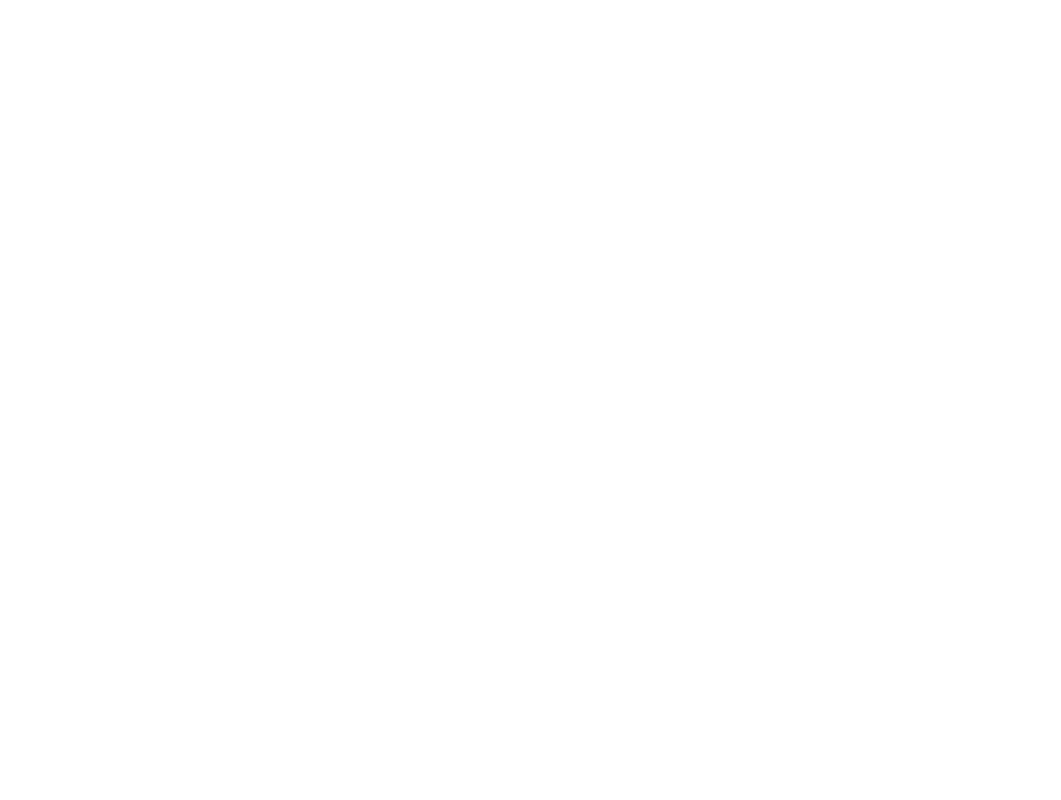
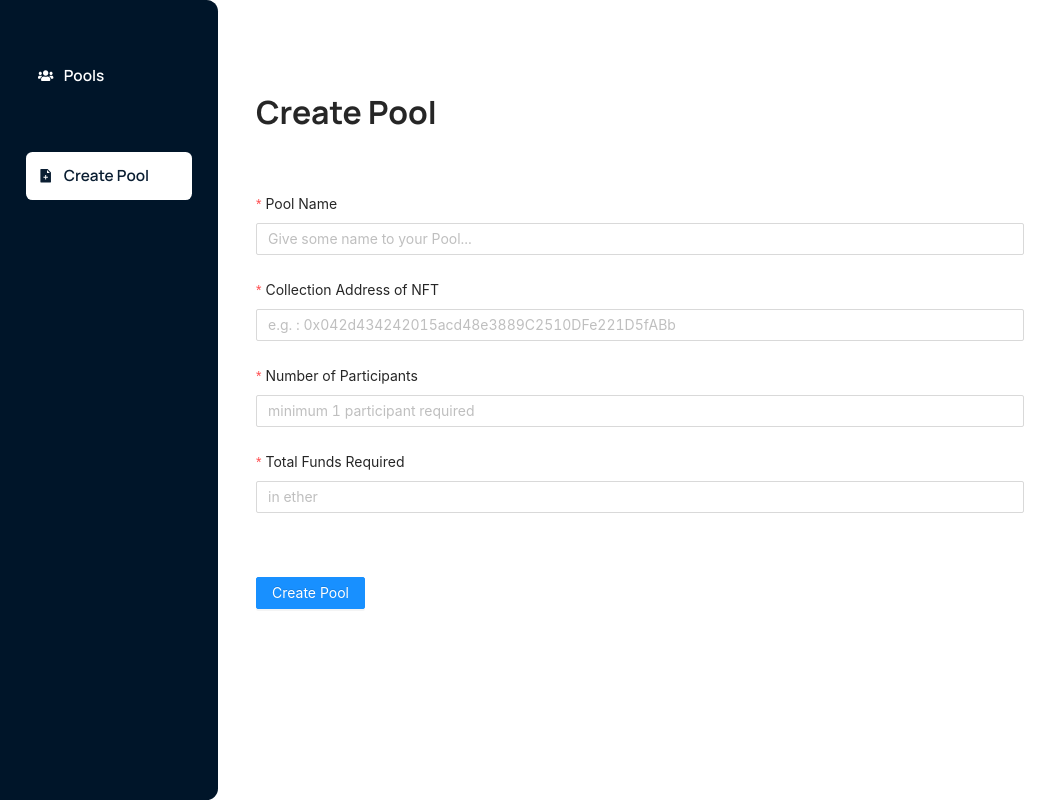
Before and after one commit to darshanhande11/Cluster-Protocol, a React (Create React App) app: page /dashboard in a window 1280 px wide. Before the commit this address had no page. Shown: the whole page, without its empty margins (0-1061 px from the left). Built offline with nearby package versions, Linux system fonts and the light colour scheme.

Commit message:
added pools component

```diff
--- a/package.json
+++ b/package.json
@@ -9,6 +9,7 @@
     "antd": "^4.22.4",
     "react": "^18.2.0",
     "react-dom": "^18.2.0",
+    "react-icons": "^4.4.0",
     "react-router-dom": "^6.3.0",
     "react-scripts": "5.0.1",
     "web-vitals": "^2.1.4"
--- a/src/App.js
+++ b/src/App.js
@@ -2,6 +2,7 @@
 import './App.css';
 import { BrowserRouter as Router, Routes, Route } from 'react-router-dom';
 import LandingPage from './components/LandingPage/LandingPage';
+import Dashboard from './components/Dashboard/Dashboard';
 
 function App() {
   return (
@@ -9,6 +10,7 @@
       <Router>
           <Routes>
             <Route path="/" element={<LandingPage />} />
+            <Route path="/dashboard" element={<Dashboard />} />
           </Routes>
       </Router>
     </div>
--- /dev/null
+++ b/src/components/Dashboard/CreatePool/CreatePool.css
@@ -0,0 +1,18 @@
+.cp-div {
+    margin: 0 3vw;
+    width: 60vw;
+    display: flex;
+    flex-direction: column;
+    justify-content: center;
+    height: 100%;
+}
+.cp-heading {
+    font-size: 2rem;
+    font-family: 'ManropeBold';
+}
+.cp-form {
+    margin: 5vh 0;
+}
+.cp-submit-form-item {
+    padding: 5vh 0;
+}
--- /dev/null
+++ b/src/components/Dashboard/CreatePool/CreatePool.jsx
@@ -0,0 +1,34 @@
+import React from 'react'
+import { Button, Input, Form } from 'antd';
+import './CreatePool.css';
+
+const CreatePools = () => {
+  const [form] = Form.useForm();
+  return (
+    <div className='cp-div'>
+      <h1 className='cp-heading'>Create Pool</h1>
+      <Form className='cp-form' form={form} layout={'vertical'}
+      >
+        <Form.Item label="Pool Name" name="Pool name" rules={[{required: true}]} >
+          <Input placeholder='Give some name to your Pool...' />
+        </Form.Item>
+        <Form.Item label="Collection Address of NFT" name="Collection Address" rules={[{required: true}]}  >
+          <Input placeholder='e.g. : 0x042d434242015acd48e3889C2510DFe221D5fABb' />
+        </Form.Item>
+        <Form.Item label="Number of Participants" name="Number of Participants" rules={[{required: true}]} >
+          <Input type='number' placeholder='minimum 1 participant required' />
+        </Form.Item>
+        <Form.Item label="Total Funds Required" name="Total Funds Required" rules={[{required: true}]} >
+          <Input type='number' placeholder='in ether' />
+        </Form.Item>
+        <Form.Item label="" className='cp-submit-form-item'>
+          <Button className='cp-submit-btn' type="primary" htmlType="submit">
+            Create Pool
+          </Button>
+        </Form.Item>
+      </Form>
+    </div>
+  )
+}
+
+export default CreatePools
--- /dev/null
+++ b/src/components/Dashboard/Pools/Pools.jsx
@@ -0,0 +1,9 @@
+import React from 'react'
+
+const Pools = () => {
+  return (
+    <div>Pools</div>
+  )
+}
+
+export default Pools
```
Also changed, not shown: 1 other file (tests, documents, lock files or other folders).
